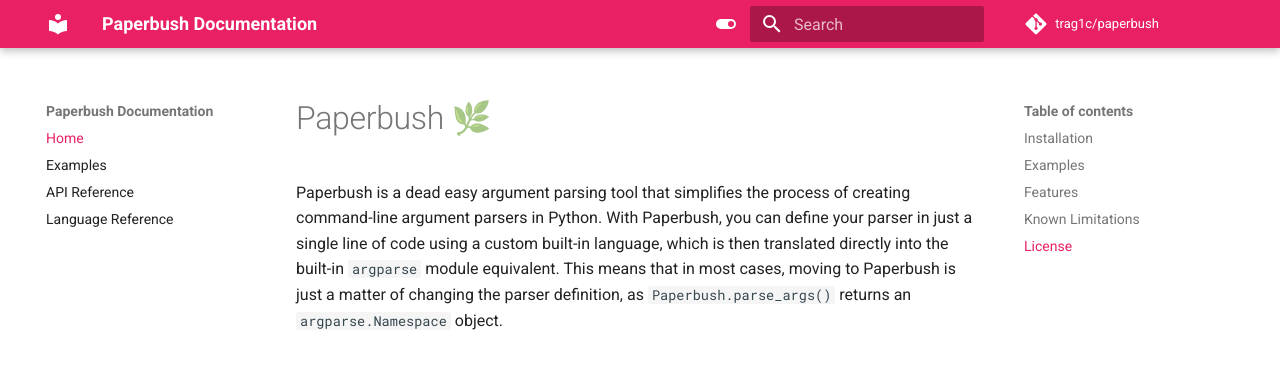
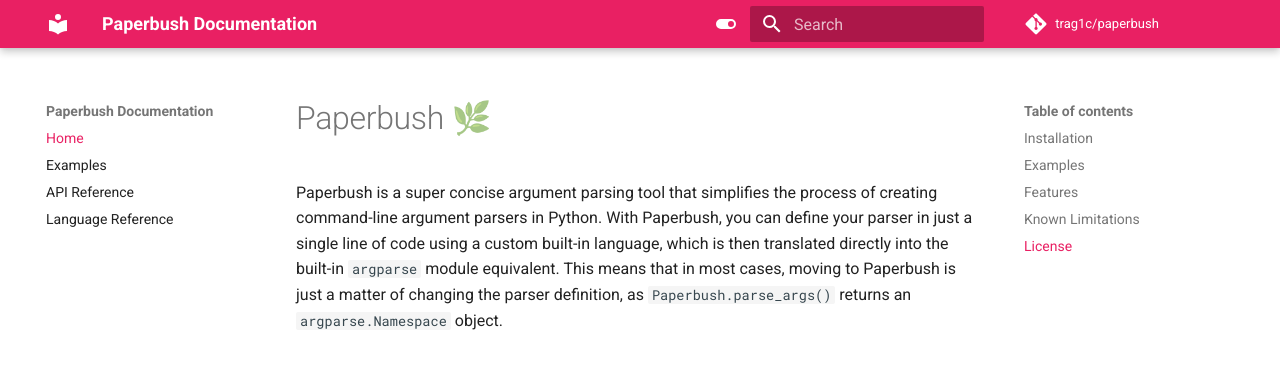
Before and after one commit to trag1c/paperbush, an MkDocs documentation site: the page built from docs/index.md, in a window 1280 px wide and 1363 px high. Shown: the top 375 px of the window. Built offline with MkDocs 1.6.1 and Material for MkDocs 9.7.7, drawn with Linux system fonts in a browser that asks for light colours; comment, search, counter and statistics services are not loaded.

Commit message:
Updated description

```diff
--- a/docs/index.md
+++ b/docs/index.md
@@ -1,6 +1,6 @@
 # Paperbush 🌿
 
-Paperbush is a dead easy argument parsing tool that simplifies the process of
+Paperbush is a super concise argument parsing tool that simplifies the process of
 creating command-line argument parsers in Python. With Paperbush, you can
 define your parser in just a single line of code using a custom built-in
 language, which is then translated directly into the built-in `argparse` module
--- a/pyproject.toml
+++ b/pyproject.toml
@@ -1,7 +1,7 @@
 [tool.poetry]
 name = "paperbush"
 version = "0.2.0"
-description = "Dead easy argument parsing"
+description = "Super concise argument parsing tool"
 authors = ["trag1c <trag1cdev@yahoo.com>"]
 license = "MIT"
 
```
Also changed, not shown: README.md (+1 -1 lines).
